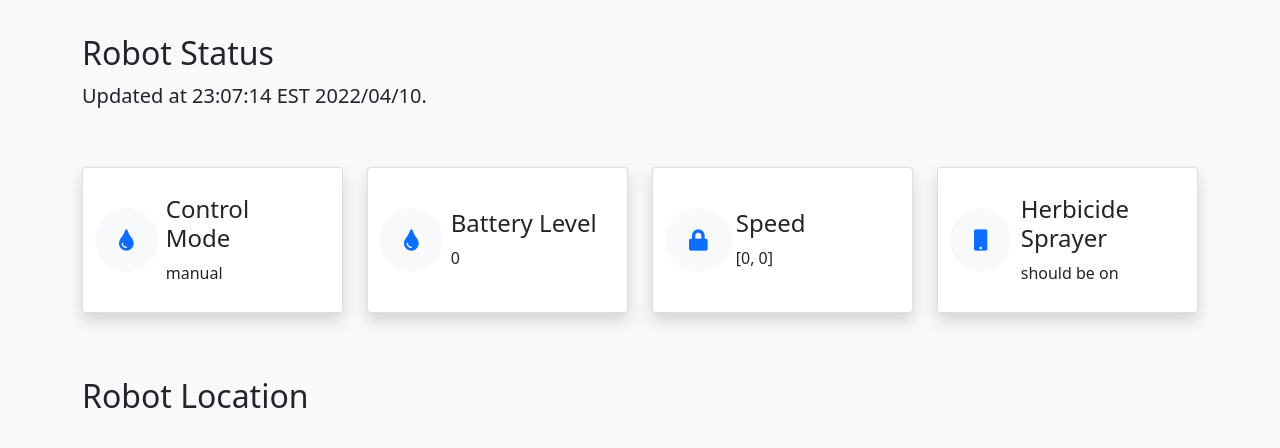
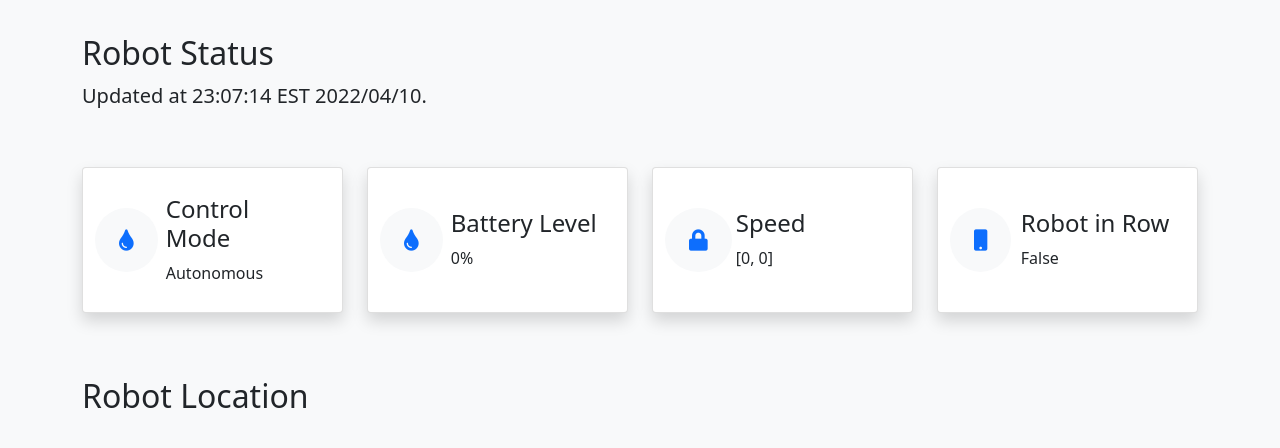
Before and after one commit to spraybot/spraybot_utils, a Flask app: page /show_status/ in a window 1280 px wide. Shown: the part 226-674 px from the top of the page. Run offline with Flask 2, Linux system fonts and the light colour scheme; data that the repository does not hold is empty; some libraries are stand-ins or nearby versions.

Commit message:
add in-row and control mode update

```diff
--- a/scripts/webapp/app.py
+++ b/scripts/webapp/app.py
@@ -19,17 +19,6 @@ app.secret_key = 'dev'
 app.config['SQLALCHEMY_TRACK_MODIFICATIONS'] = False
 app.config['SQLALCHEMY_DATABASE_URI'] = 'sqlite:///:memory:'
 
-# set default button sytle and size, will be overwritten by macro parameters
-app.config['BOOTSTRAP_BTN_STYLE'] = 'primary'
-app.config['BOOTSTRAP_BTN_SIZE'] = 'sm'
-# app.config['BOOTSTRAP_BOOTSWATCH_THEME'] = 'lumen'  # uncomment this line to test bootswatch theme
-
-# set default icon title of table actions
-app.config['BOOTSTRAP_TABLE_VIEW_TITLE'] = 'Read'
-app.config['BOOTSTRAP_TABLE_EDIT_TITLE'] = 'Update'
-app.config['BOOTSTRAP_TABLE_DELETE_TITLE'] = 'Remove'
-app.config['BOOTSTRAP_TABLE_NEW_TITLE'] = 'Create'
-
 bootstrap = Bootstrap5(app)
 db = SQLAlchemy(app)
 csrf = CSRFProtect(app)
@@ -48,7 +37,7 @@ class RobotStat(db.Model):
     robot_ctrl_mode = db.Column(db.String(50), nullable=False) # 0 manual mode, 1 autonomous mode
     robot_battery = db.Column(db.String(50), nullable=False) # battery percentage
     robot_speed = db.Column(db.String(100), nullable=False) # speed time and location
-    robot_sprayer_on = db.Column(db.String(50), nullable=False) # 0: robot in row, should spray; 1: outside of row, should not spray
+    robot_in_row = db.Column(db.String(50), nullable=False) # 0: robot in row, should spray; 1: outside of row, should not spray
     # robot_location_x = Column(String(50), nullable=False) # robot gps location first coordinate
     # robot_location_y = Column(String(50), nullable=False) # robot gps location second coordinate
     # robot_task_stat = Column(Integer, nullable=False) # 0 no task, 1 active task, 2 pending task, 3 paused task
@@ -64,7 +53,7 @@ class RobotStat(db.Model):
             'robot_ctrl_mode': self.robot_id,
             'robot_battery': self.robot_battery,
             'robot_speed': self.robot_speed,
-            'robot_sprayer_on': self.robot_sprayer_on,
+            'robot_in_row': self.robot_in_row,
             # 'robot_location': self.robot_location,
             # 'robot_log_time': self.robot_log_time,
         }
@@ -81,7 +70,7 @@ def before_first_request_func():
                     robot_ctrl_mode="xx",
                     robot_battery="xx%",
                     robot_speed="xxxx",
-                    robot_sprayer_on="xxxx"
+                    robot_in_row="xxxx"
                     )
     db.session.add(m)
     db.session.commit()
@@ -102,6 +91,14 @@ def show_robot_status():
     gps = robot_client.getGPS()
     speed = robot_client.getSpeed()
     battery = robot_client.getBattery()
+    in_row_stat = robot_client.getInRowStat()
+    auto_mode_flag = robot_client.getAutoMode()
+    control_mode = ""
+    if auto_mode_flag:
+        control_mode = "Autonomous"
+    else:
+        control_mode = "Tele-op"
+
 
     now = datetime.now()
     dt_string = now.strftime("%H:%M:%S EST %Y/%m/%d")
@@ -111,10 +108,10 @@ def show_robot_status():
                         # robot_stat_time='03:24 EST, 04/01/2022',
                         robot_stat_time=dt_string,
                         robot_active=0,
-                        robot_ctrl_mode="manual",
+                        robot_ctrl_mode=control_mode,
                         robot_battery=battery,
                         robot_speed=speed,
-                        robot_sprayer_on="should be on"
+                        robot_in_row=in_row_stat,
                         )
     db.session.add(m)
     db.session.commit()
--- a/scripts/webapp/robot_web_client.py
+++ b/scripts/webapp/robot_web_client.py
@@ -93,6 +93,12 @@ class RobotWebClient(Node):
     def getBattery(self):
         return str(self.items['battery'])
 
+    def getInRowStat(self):
+        return str(self.items['in_row_status'])
+
+    def getAutoMode(self):
+        return str(self.items['autonomous_mode'])
+
     def timer_callback(self):
         print(self.items)
 
--- a/scripts/webapp/templates/index.html
+++ b/scripts/webapp/templates/index.html
@@ -108,7 +108,7 @@
                     Battery Level
                   </h4>
                   <p class=" mb-0">
-                    {{robot.robot_battery}}
+                    {{robot.robot_battery}}%
                   </p>
                 </div>
               </div>
@@ -145,10 +145,10 @@
                 </div>
                 <div class="col-12 col-md-9 mt-3 mt-lg-0">
                   <h4 class="">
-                    Herbicide Sprayer
+                    Robot in Row
                   </h4>
                   <p class="  sm-font-size text-dark-gray mb-0">
-                    {{robot.robot_sprayer_on}}
+                    {{robot.robot_in_row}}
                   </p>
                 </div>
               </div>
```
